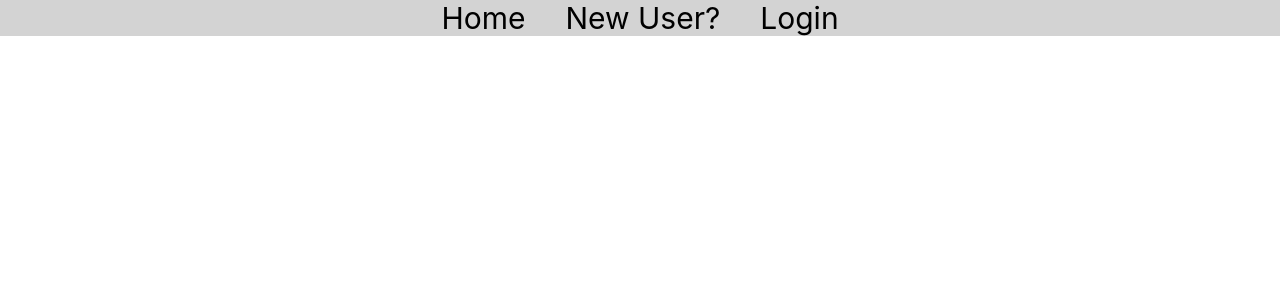
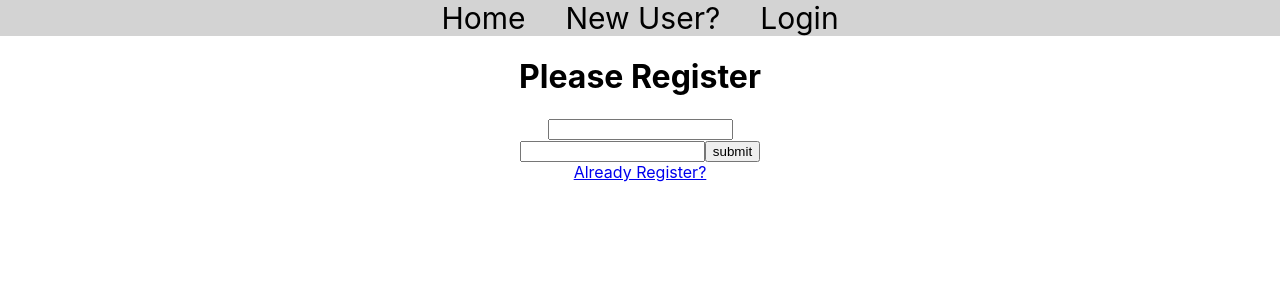
Before and after one commit to Momenuzzaman/react-auth-intregriation, a React (Create React App) app: page /register in a window 1280 px wide. Shown: the top 300 px of the page. Built offline with nearby package versions, Linux system fonts and the light colour scheme.

Commit message:
login find and route add

```diff
--- a/src/App.js
+++ b/src/App.js
@@ -1,12 +1,21 @@
 
 import './App.css';
 import Header from './Components/Header/Header';
+import { Routes, Route } from 'react-router-dom'
+import Register from './Components/Register/Register';
+import Home from './Components/Home/Home';
+import Login from './Components/Login/Login';
 
 function App() {
   return (
     <div className="App">
-
       <Header></Header>
+      <Routes>
+        <Route exact path="/" element={<Home />} />
+        <Route path="home" element={<Home />} />
+        <Route path="/register" element={<Register />} />
+        <Route path="/login" element={<Login />} />
+      </Routes>
     </div>
   );
 }
--- a/src/Components/Login/Login.js
+++ b/src/Components/Login/Login.js
@@ -1,10 +1,16 @@
 import React from 'react';
+import { Link } from 'react-router-dom'
 
 const Login = () => {
     return (
         <div>
-            <h1>Login</h1>
-        </div>
+            <h1>Please Login</h1>
+            <input type="text" />
+            <br />
+            <input type="submit" value="submit" />
+            <br />
+            <Link to="/register">New User?</Link>
+        </div >
     );
 };
 
--- a/src/Components/Register/Register.js
+++ b/src/Components/Register/Register.js
@@ -1,9 +1,17 @@
 import React from 'react';
+import { Link } from 'react-router-dom'
 
 const Register = () => {
     return (
         <div>
-            <h1>Register</h1>
+            <h1>Please Register</h1>
+            <form>
+                <input type="text" />
+                <br />
+                <input type="password" />
+                <input type="submit" value="submit" />
+            </form>
+            <Link to="/login">Already Register?</Link>
         </div>
     );
 };
```
